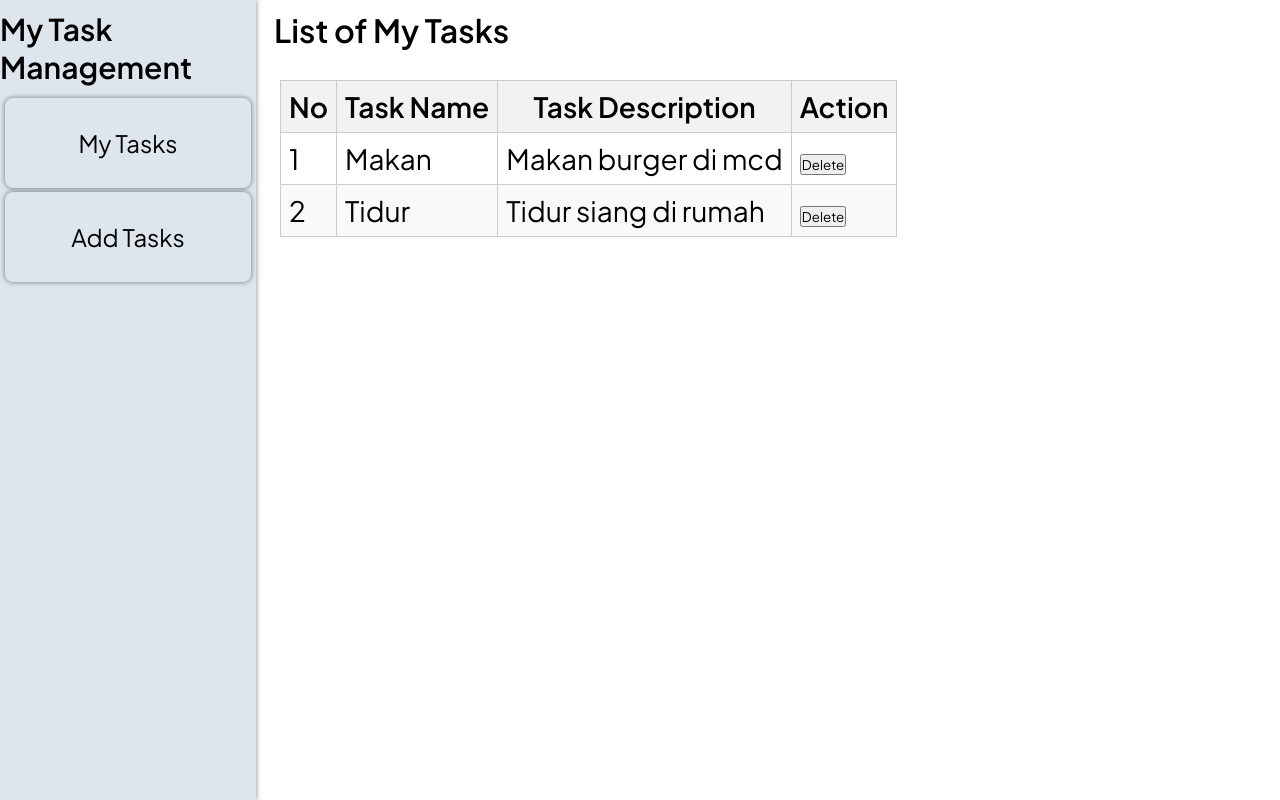
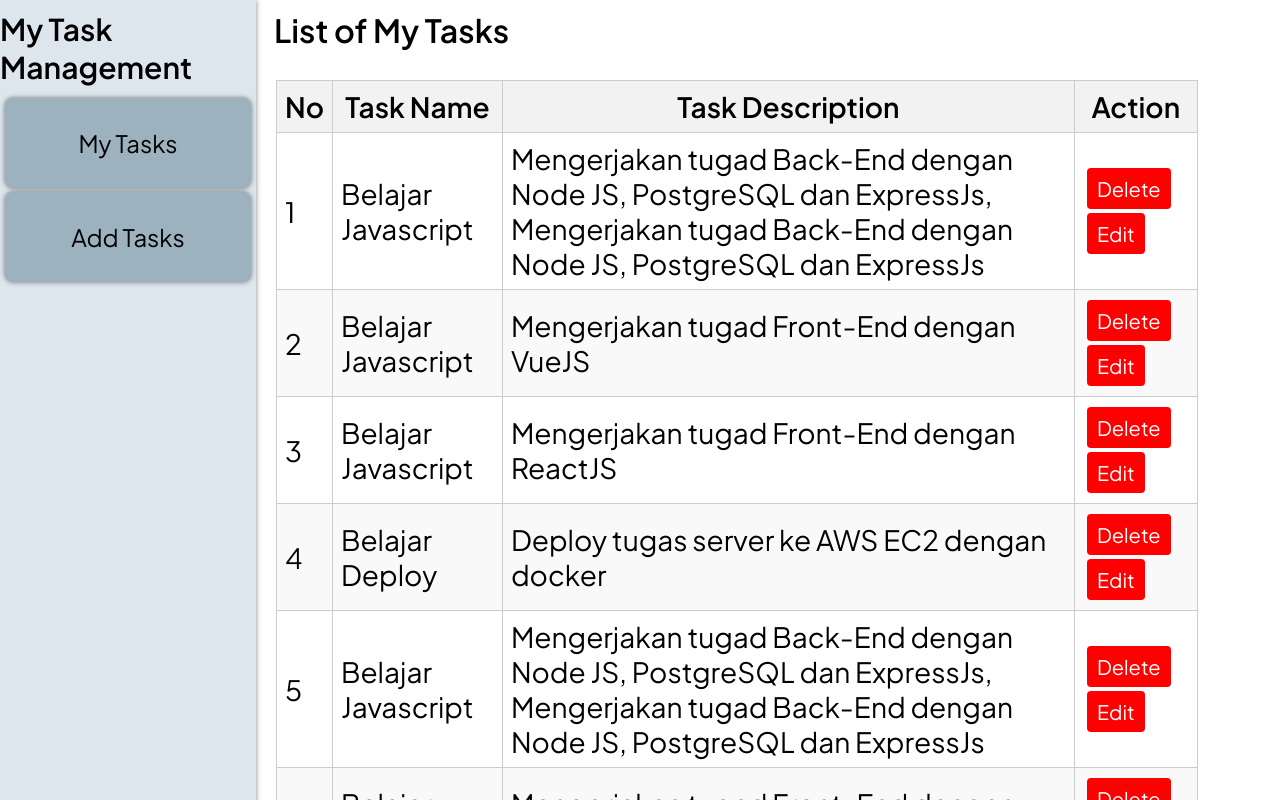
Before and after one commit to frankyphs/kitameraki_recruitment_frankyphs, a React (Vite) app in the folder frontend/: page / in a window 1280 px wide. Shown: the top 800 px of the page. Built offline with nearby package versions, Linux system fonts and the light colour scheme.

Commit message:
handle delete and edit tasks still on component

```diff
--- a/frontend/package.json
+++ b/frontend/package.json
@@ -10,6 +10,7 @@
     "preview": "vite preview"
   },
   "dependencies": {
+    "@fluentui/react": "^8.110.11",
     "react": "^18.2.0",
     "react-dom": "^18.2.0"
   },
--- a/frontend/src/App.css
+++ b/frontend/src/App.css
@@ -21,11 +21,17 @@
   box-shadow: 0 0 5px rgba(0, 0, 0, 0.5);
 }
 
+.feature-container{
+  margin: 0 0;
+  padding: 0 0;
+  width:  80%;
+}
+
 .sidebar-container button{
   border: none;
   font-size: 24px;
-  background-color: transparent;
-box-shadow: 0 0 5px rgba(0, 0, 0, 0.5);
+  background-color: #9DB2BF;
+  box-shadow: 0 0 5px rgba(0, 0, 0, 0.5);
   padding: 30px;
   margin: 2px 5px;
   border-radius: 8px;
@@ -41,7 +47,7 @@ box-shadow: 0 0 5px rgba(0, 0, 0, 0.5);
   border: none;
   font-size: 30px;
   color:#fff;
-  background-color: #9DB2BF;
+  background-color: #526D82;
   box-shadow: 0 0 5px rgba(0, 0, 0, 0.5);
   padding: 30px;
   margin: 2px 5px;
@@ -54,6 +60,7 @@ box-shadow: 0 0 5px rgba(0, 0, 0, 0.5);
 
 .table-container{
   margin: 0 auto;
+  width: 100%;
 }
 
 .table-container table {
@@ -61,7 +68,8 @@ box-shadow: 0 0 5px rgba(0, 0, 0, 0.5);
   border: 1px solid #ccc; /* Garis pada seluruh tabel */
   font-size: 28px;
   font-weight: 400;
-  margin: 20px 24px;
+  margin: 20px;
+  width: 90%;
 }
 
 .table-container th,
@@ -78,3 +86,14 @@ box-shadow: 0 0 5px rgba(0, 0, 0, 0.5);
 .table-container tbody tr:nth-child(even) {
   background-color: #f9f9f9;
 }
+
+td button {
+  background-color: red;
+  border-style: none;
+  font-size: 20px;
+  font-weight: 400;
+  color: #fff;
+  border-radius: 4px;
+  margin: 2px 4px;
+  padding: 8px 10px;
+}
--- a/frontend/src/App.jsx
+++ b/frontend/src/App.jsx
@@ -1,6 +1,111 @@
+import { useState } from "react";
+import { TextField } from "@fluentui/react/lib/TextField";
+import {
+  DefaultButton,
+  Dialog,
+  DialogFooter,
+  DialogType,
+  PrimaryButton,
+} from "@fluentui/react";
 import "./App.css";
 
 function App() {
+  const [editingTaskId, setEditingTaskId] = useState(null);
+  const [deletingTaskId, setDeletingTaskId] = useState(null);
+  const [tasks, setTasks] = useState([
+    {
+      id: 1,
+      title: "Belajar Javascript",
+      description:
+        "Mengerjakan tugad Back-End dengan Node JS, PostgreSQL dan ExpressJs, Mengerjakan tugad Back-End dengan Node JS, PostgreSQL dan ExpressJs",
+    },
+    {
+      id: 2,
+      title: "Belajar Javascript",
+      description: "Mengerjakan tugad Front-End dengan VueJS",
+    },
+    {
+      id: 3,
+      title: "Belajar Javascript",
+      description: "Mengerjakan tugad Front-End dengan  ReactJS",
+    },
+    {
+      id: 4,
+      title: "Belajar Deploy",
+      description: "Deploy tugas server ke AWS EC2 dengan docker",
+    },
+    {
+      id: 5,
+      title: "Belajar Javascript",
+      description:
+        "Mengerjakan tugad Back-End dengan Node JS, PostgreSQL dan ExpressJs, Mengerjakan tugad Back-End dengan Node JS, PostgreSQL dan ExpressJs",
+    },
+    {
+      id: 6,
+      title: "Belajar Javascript",
+      description: "Mengerjakan tugad Front-End dengan VueJS",
+    },
+    {
+      id: 7,
+      title: "Belajar Javascript",
+      description: "Mengerjakan tugad Front-End dengan  ReactJS",
+    },
+    {
+      id: 8,
+      title: "Belajar Deploy",
+      description: "Deploy tugas server ke AWS EC2 dengan docker",
+    },
+    {
+      id: 9,
+      title: "Belajar Javascript",
+      description:
+        "Mengerjakan tugad Back-End dengan Node JS, PostgreSQL dan ExpressJs, Mengerjakan tugad Back-End dengan Node JS, PostgreSQL dan ExpressJs",
+    },
+    {
+      id: 10,
+      title: "Belajar Javascript",
+      description: "Mengerjakan tugad Front-End dengan VueJS",
+    },
+    {
+      id: 11,
+      title: "Belajar Javascript",
+      description: "Mengerjakan tugad Front-End dengan  ReactJS",
+    },
+    {
+      id: 12,
+      title: "Belajar Deploy",
+      description: "Deploy tugas server ke AWS EC2 dengan docker",
+    },
+  ]);
+
+  const handleEditClick = (task) => {
+    setEditingTaskId(task.id);
+  };
+
+  const handleSaveClick = () => {
+    setEditingTaskId(null);
+  };
+
+  const handleDescriptionChange = (event, newValue) => {
+    const updatedTasks = tasks.map((task) =>
+      task.id === editingTaskId ? { ...task, description: newValue } : task
+    );
+    setTasks(updatedTasks);
+  };
+
+  function handleDeleteClick(task) {
+    setDeletingTaskId(task.id);
+  }
+  function handleDeleteConfirmation() {
+    setTasks((prevTasks) =>
+      prevTasks.filter((task) => task.id !== deletingTaskId)
+    );
+    setDeletingTaskId(null); // Tutup modal setelah menghapus tugas
+  }
+  function handleDeleteCancel() {
+    setDeletingTaskId(null);
+  }
+
   return (
     <>
       <div className="container">
@@ -22,22 +127,53 @@ function App() {
                 </tr>
               </thead>
               <tbody>
-                <tr>
-                  <td>1</td>
-                  <td>Makan</td>
-                  <td>Makan burger di mcd</td>
-                  <td>
-                    <button>Delete</button>
-                  </td>
-                </tr>
-                <tr>
-                  <td>2</td>
-                  <td>Tidur</td>
-                  <td>Tidur siang di rumah</td>
-                  <td>
-                    <button>Delete</button>
-                  </td>
-                </tr>
+                {tasks.map((task, index) => (
+                  <tr key={task.id}>
+                    <td>{index + 1}</td>
+                    <td>{task.title}</td>
+                    <td>
+                      {editingTaskId === task.id ? (
+                        <TextField
+                          defaultValue={task.description}
+                          onBlur={handleSaveClick}
+                          onChange={handleDescriptionChange}
+                        />
+                      ) : (
+                        task.description
+                      )}
+                    </td>
+                    <td>
+                      <button onClick={() => handleDeleteClick(task)}>
+                        Delete
+                      </button>
+                      <button onClick={() => handleEditClick(task)}>
+                        Edit
+                      </button>
+                    </td>
+                  </tr>
+                ))}
+                {deletingTaskId !== null && (
+                  <Dialog
+                    hidden={false}
+                    dialogContentProps={{
+                      type: DialogType.normal,
+                      title: `Apakah kamu yakin ingin menghapus ${
+                        tasks.find((task) => task.id === deletingTaskId).title
+                      }?`,
+                    }}
+                    modalProps={{
+                      isBlocking: true,
+                    }}
+                  >
+                    <DialogFooter>
+                      <PrimaryButton
+                        text="Yes"
+                        onClick={handleDeleteConfirmation}
+                      />
+                      <DefaultButton text="No" onClick={handleDeleteCancel} />
+                    </DialogFooter>
+                  </Dialog>
+                )}
               </tbody>
             </table>
           </div>
```
Also changed, not shown: 1 other file (tests, documents, lock files or other folders).
